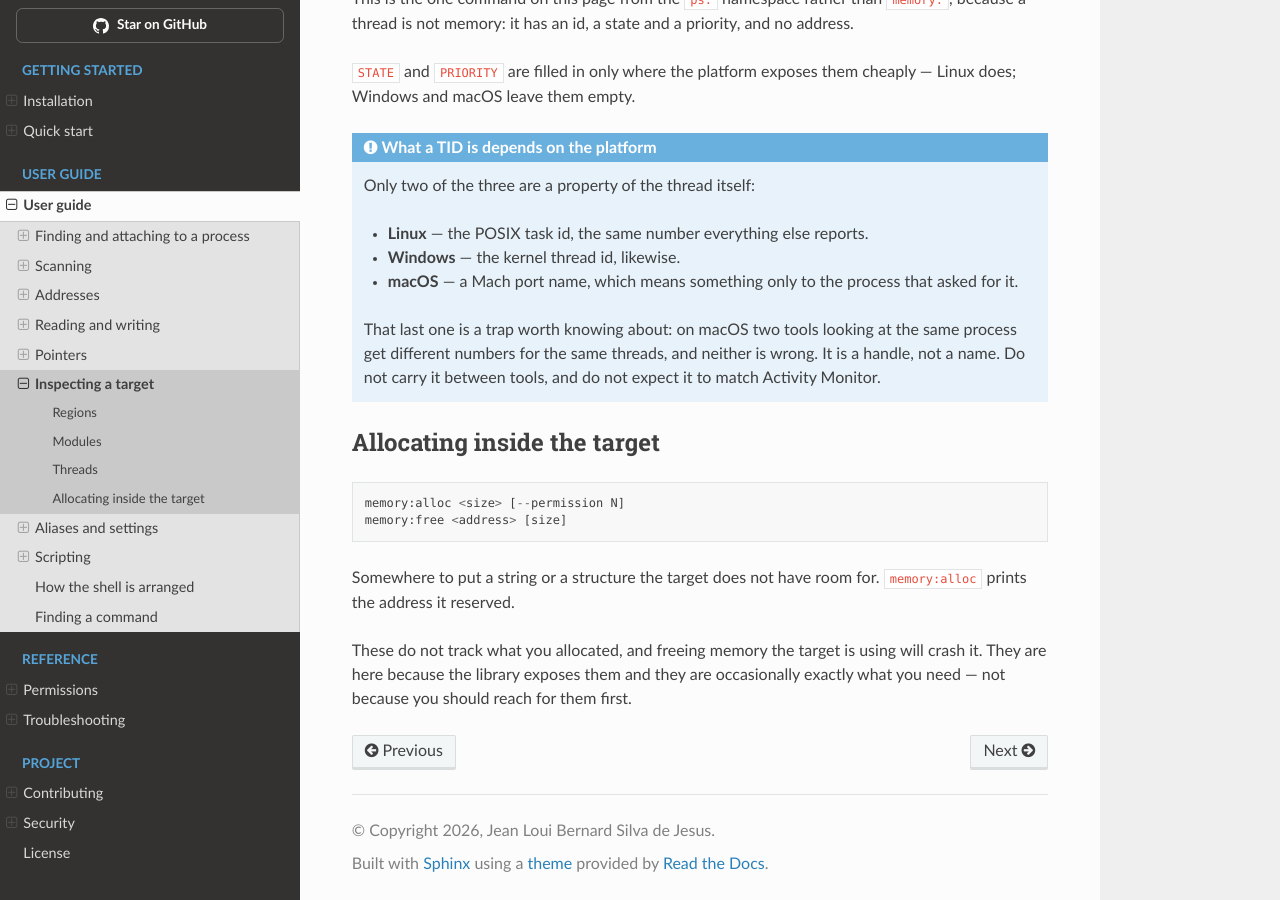
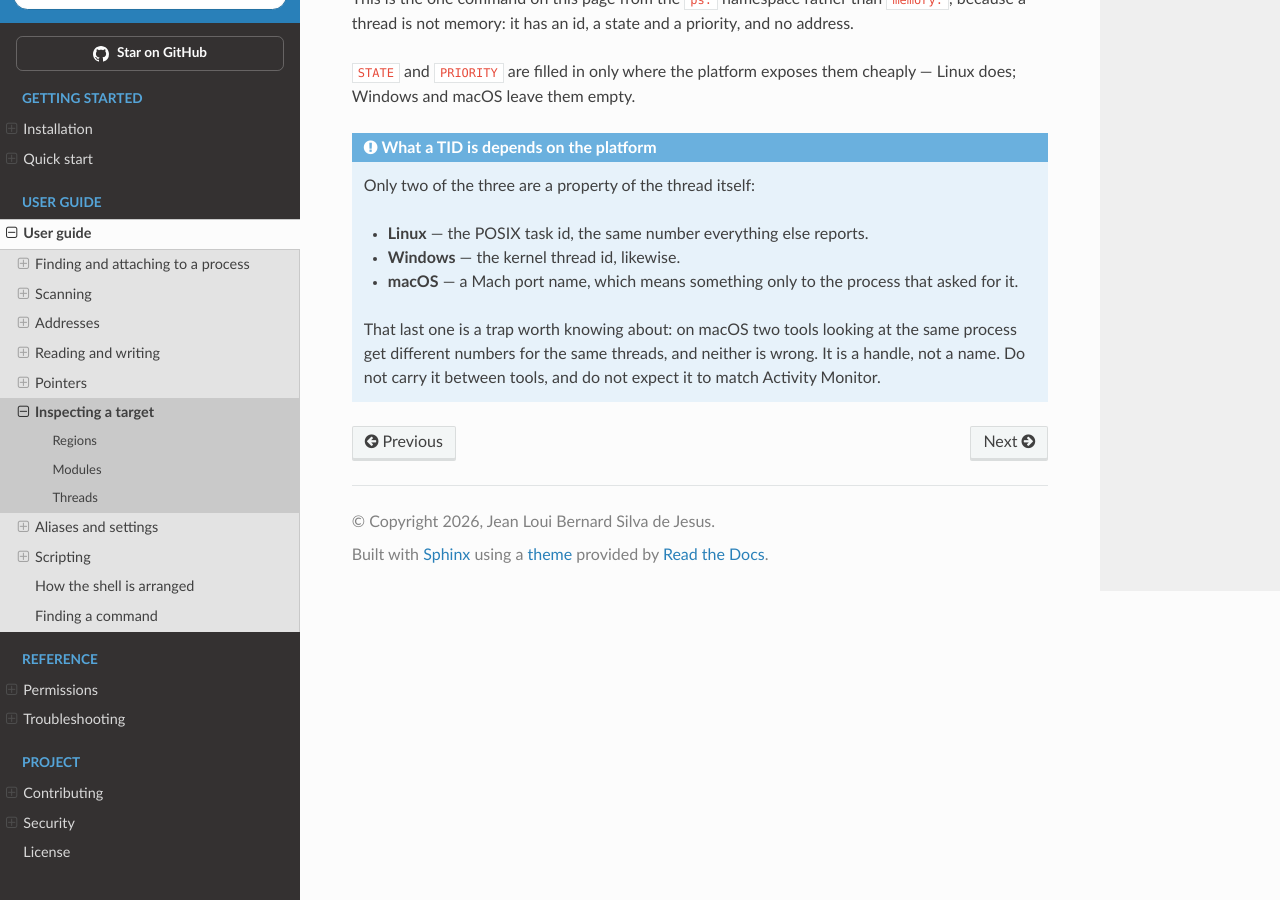
Before and after one commit to JeanExtreme002/Picklock, a Sphinx documentation site: the page built from docs/guide/inspecting.md, in a window 1280 px wide and 900 px high, scrolled down 1431 px. Built offline with Sphinx 7.4.7 and the Read the Docs theme 3.1.0, drawn with Linux system fonts in a browser that asks for light colours; pages that are not in the unit, such as notebooks, are missing from menus.

Commit message:
docs: allocating was explained twice
memory:alloc and memory:free had a section on the reading/writing page and
another on the inspecting page, saying the same thing including the same
warning. Allocating is not inspecting — the inspecting page is what is mapped,
what is loaded, what is running — so it stays with the commands that change
the target's memory.

````diff
--- a/docs/guide/inspecting.md
+++ b/docs/guide/inspecting.md
@@ -81,18 +81,3 @@ same process get different numbers for the same threads, and neither is wrong.
 It is a handle, not a name. Do not carry it between tools, and do not expect it
 to match Activity Monitor.
 ```
-
-## Allocating inside the target
-
-```
-memory:alloc <size> [--permission N]
-memory:free <address> [size]
-```
-
-Somewhere to put a string or a structure the target does not have room for.
-`memory:alloc` prints the address it reserved.
-
-These do not track what you allocated, and freeing memory the target is using
-will crash it. They are here because the library exposes them and they are
-occasionally exactly what you need — not because you should reach for them
-first.
````
